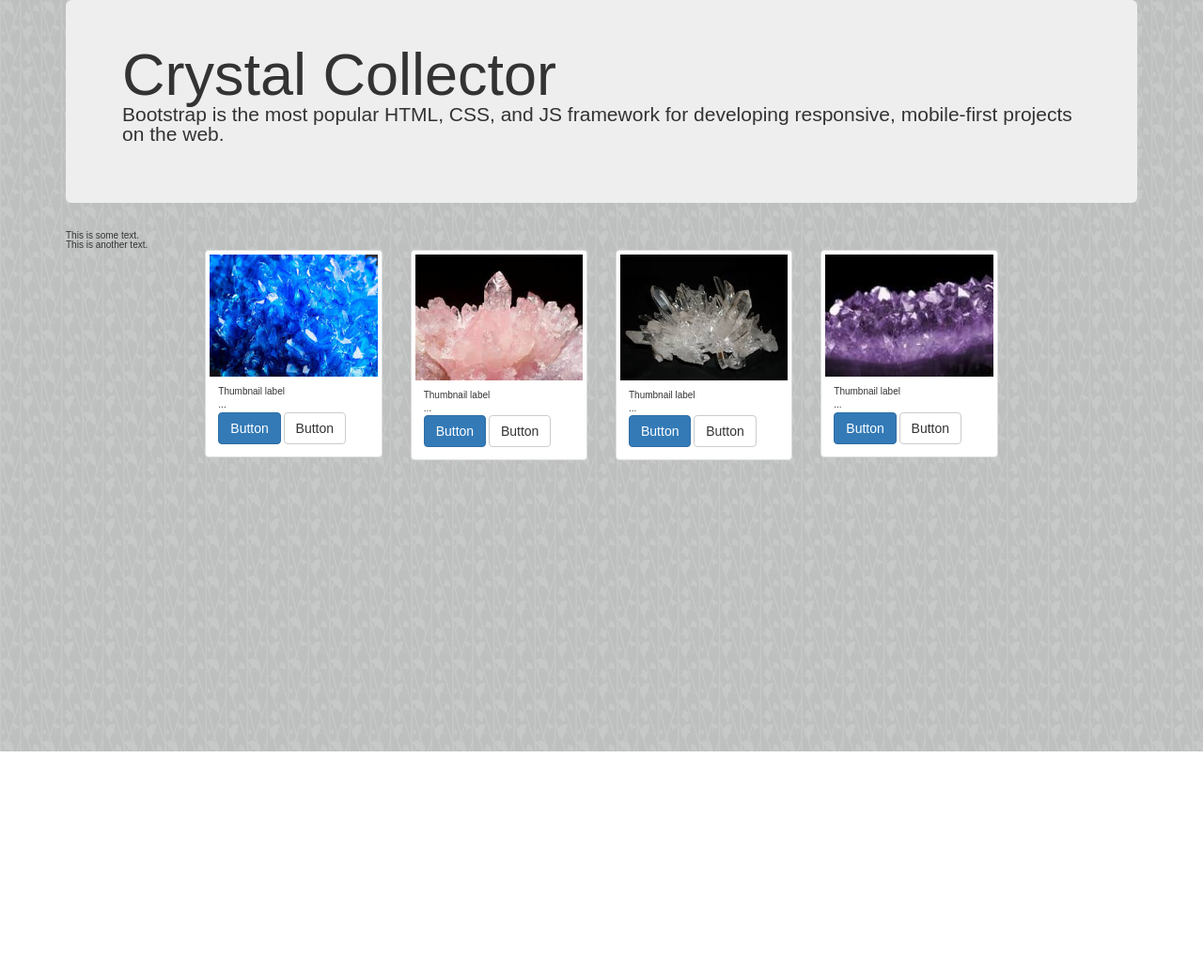
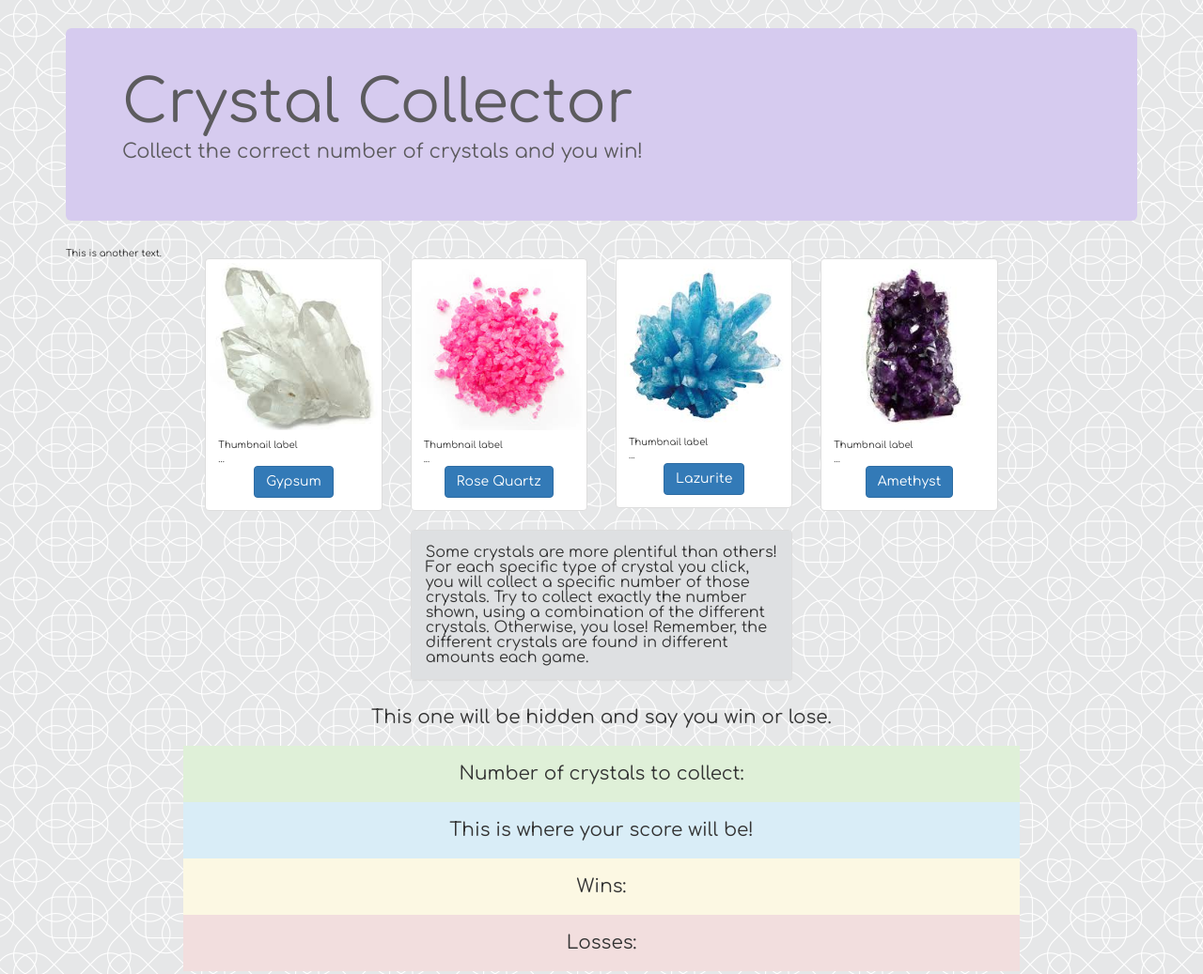
Before and after one commit to avalabek/Crystal-Collector, a plain HTML site: page index.html in a window 1280 px wide. Shown: the top 1037 px of the page at 94% size. Before the commit the page ends 800 px from the top, so only its background shows below. Drawn offline with nearby package versions, Linux system fonts and the light colour scheme.

Commit message:
bootstrap elements in place

```diff
--- a/assets/css/style.css
+++ b/assets/css/style.css
@@ -0,0 +1,37 @@
+.jumbotron {
+background-color:#d6cbef;
+color:#5c5b5e;
+/*#d0c0d3;*/
+/*#bf9dc6*/
+}
+#blueCrystal {
+
+	height: 175px;
+
+	padding-bottom:5px;
+}
+body {
+	font-family:Comfortaa;
+}
+
+
+
+.info {
+	padding:20px;
+	font-size:20px;
+	text-align:center;
+	margin-right:225px;
+	margin-left:225px;
+
+}
+#howTo {
+
+}
+.howTo {
+	font-size:16px;
+	/*background-color:#c9bdc1;*/
+background-color:#dee0e2;
+}
+/*.btn {
+	background-color:#d6cbef;
+}*/
--- a/assets/javascript/scripts.js
+++ /dev/null
@@ -1 +0,0 @@
-scripts.js
--- a/index.html
+++ b/index.html
@@ -26,76 +26,99 @@
 
     <!-- link to jquery -->
     <script type="text/javascript" src="https://cdnjs.cloudflare.com/ajax/libs/jquery/3.2.1/jquery.min.js"></script>
+<!-- link to google fonts -->
+<link href="https://fonts.googleapis.com/css?family=Comfortaa" rel="stylesheet">
 </head>
 
 
-<body style="background-image:url('assets/images/wild_flowers.png')" >
+<body style="background-image:url('assets/images/intersection.png')" >
 
 <div class="container">
+	<div class="row"><br><br><br></div>
   <div class="jumbotron">
-    <h1>Crystal Collector</h1>
-    <p>Bootstrap is the most popular HTML, CSS, and JS framework for developing
-    responsive, mobile-first projects on the web.</p>
+    <h1>Crystal Collector</h1><br>
+    <p>Collect the correct number of crystals and you win!</p>
   </div>
-  <p>This is some text.</p>
+
+
   <p>This is another text.</p>
 </div>
 
 
  <div class="row">
- 	<div class="col-sm-6 col-md-2">
+ 	<div class="hidden-sm col-md-2">
     </div>
   <div class="col-sm-6 col-md-2">
     <div class="thumbnail">
-      <img src="assets/images/violet.jpg" alt="amythest" style="height:130px">
+      <img src="assets/images/clearonwhite.jpg" alt="amythest">
       <div class="caption">
         <h3>Thumbnail label</h3>
         <p>...</p>
-        <p><a href="#" class="btn btn-primary" role="button">Button</a> <a href="#" class="btn btn-default" role="button">Button</a></p>
+        <p style="text-align:center"><a id="gypsum" class="btn btn-primary" role="button">Gypsum</a></p>
       </div>
     </div>
   </div>
   <div class="col-sm-6 col-md-2">
     <div class="thumbnail">
-      <img src="assets/images/rose.jpg" alt="pink crystal">
+      <img src="assets/images/pinkonwhite.jpg" alt="pink crystal">
       <div class="caption">
         <h3>Thumbnail label</h3>
         <p>...</p>
-        <p><a href="#" class="btn btn-primary" role="button">Button</a> <a href="#" class="btn btn-default" role="button">Button</a></p>
+        <p style="text-align:center"> <a id="roseQuartz" class="btn btn-primary" role="button">Rose Quartz</a></p>
       </div>
     </div>
   </div>
 <div class="col-sm-6 col-md-2">
     <div class="thumbnail">
-      <img src="assets/images/clear2.jpg" alt="amythest">
+    <img src="assets/images/blue.jpg" alt="Lazurite" id="blueCrystal">
+
       <div class="caption">
         <h3>Thumbnail label</h3>
         <p>...</p>
-        <p><a href="#" class="btn btn-primary" role="button">Button</a> <a href="#" class="btn btn-default" role="button">Button</a></p>
+        <p style="text-align:center"> <a id="lazurite" class="btn btn-primary" role="button">Lazurite</a></p>
       </div>
     </div>
   </div>
   <div class="col-sm-6 col-md-2">
     <div class="thumbnail">
-      <img src="assets/images/amethyst.jpg" alt="pink crystal" style="height:130px">
+      <img src="assets/images/amethystonwhite.jpg" alt="amethyst" >
       <div class="caption">
         <h3>Thumbnail label</h3>
         <p>...</p>
-        <p><a href="#" class="btn btn-primary" role="button">Button</a> <a href="#" class="btn btn-default" role="button">Button</a></p>
+        <p style="text-align:center"><a id="amethyst" class="btn btn-primary" role="button">Amethyst</a> </p>
       </div>
     </div>
   </div>
 
+</div>
+<div class="row">
+	<div class="hidden-sm col-md-4"></div>
+	<div class="col-md-4">
+		<div class="panel panel-default">
+  <div class="panel-body howTo" >
+<p>Some crystals are more plentiful than others! For each specific type of crystal you click, you will collect a specific number of those crystals. Try to collect exactly the number shown, using a combination of the different crystals. Otherwise, you lose! Remember, the different crystals are found in different amounts each game.
+</p>
+</div>
+</div>
+</div>
+<div class="hidden-sm col-md-4"></div>
 
-
-
-
-
-
-
-
+<br><br><br><br><br><br><br><br><br><br><br><br><br><br><br><br><br>
+<div class="row gameInfo">
+<p class="info bg-default">This one will be hidden and say you win or lose.</p>
+<p class="info bg-success">Number of crystals to collect: </p>
+<p class="info bg-info">This is where your score will be!</p>
+<div>
+<p class="info bg-warning">Wins: </p>
+<p class="info bg-danger">Losses: </p>
+</div>
 </div>
 
+<br><br><br><br><br><br><br><br><br><br><br><br>
+<br><br>
+<div class="panel panel-default">
+  <div class="panel-body text-right">@Andreya Valabek 2017</div>
+</div>
 
 </body>
 </html>
```
Also changed, not shown: assets/images/amber.jpg (added), assets/images/amethyst2.jpg (added), assets/images/amethyst3.jpg (added), assets/images/amethystonwhite.jpg (added), assets/images/blue.jpg (added), assets/images/blueonwhite.jpg (added), assets/images/clear3.jpg (added), assets/images/clearonwhite.jpg (added), assets/images/green2.jpg (added), assets/images/intersection.png (added), assets/images/pinkonwhite.jpg (added), assets/images/pinkonwhite2.jpg (added), assets/images/regal.png (added), assets/images/spiration-light.png (added), 1 more files.
